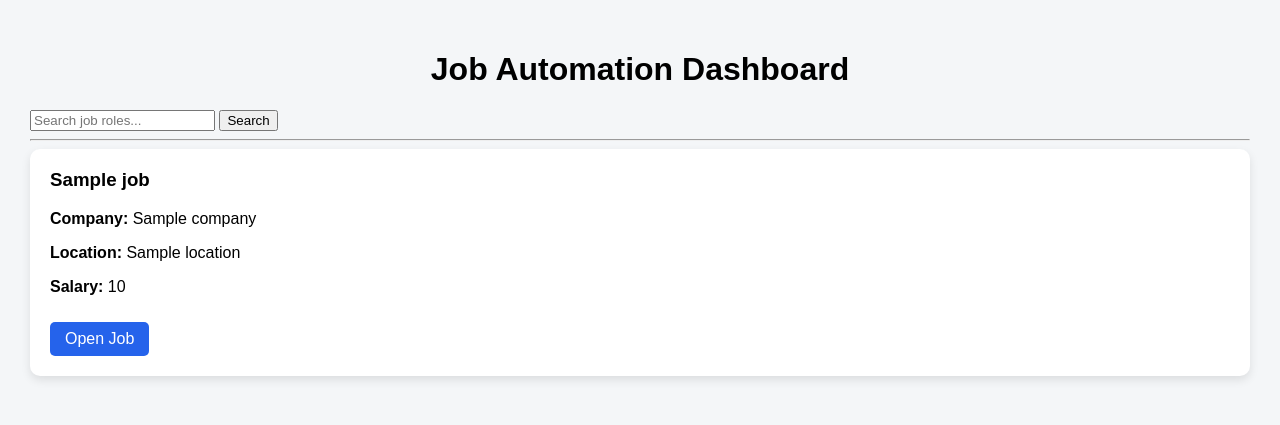
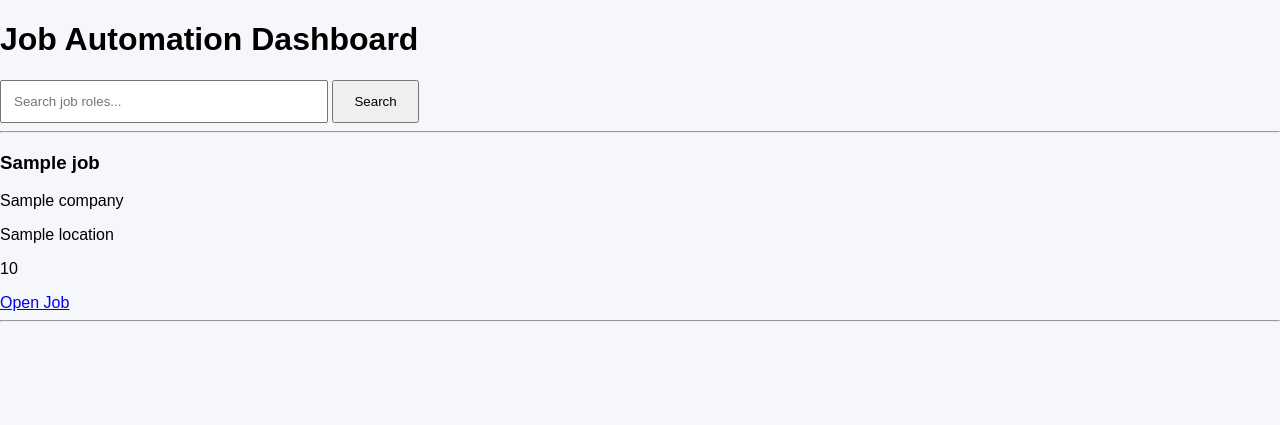
Before and after one commit to imthebest453/Job_automation, a Flask app: template dashboard/templates/base.html in a window 1280 px wide. Shown: the top 425 px of the page. Run offline with Flask 3, Linux system fonts and the light colour scheme; the template is opened without the code that fills it: most values are stand-ins (such as "Sample title", 1, 10 or a date in 2020).

Commit message:
fixed search

```diff
--- a/dashboard/static/css/style.css
+++ b/dashboard/static/css/style.css
@@ -1,61 +1,98 @@
 body {
+
     font-family: Arial, sans-serif;
-    background: #f4f6f8;
     margin: 0;
-    padding: 30px;
+    background: #f5f7fb;
+
 }
 
 
-.container {
-    max-width: 900px;
-    margin: auto;
+
+.navbar {
+
+    background: #111827;
+    color: white;
+    padding: 20px;
+
+    display: flex;
+    justify-content: space-between;
+
 }
 
 
-h1 {
-    text-align: center;
+
+.nav-links a {
+
+    color:white;
+    margin-left:20px;
+    text-decoration:none;
+
 }
+
+
+
+.container {
+
+    padding:30px;
+
+}
+
+
+
+.search-section {
+
+    background:white;
+    padding:25px;
+    border-radius:10px;
+
+}
+
+
+
+input {
+
+    padding:12px;
+    width:300px;
+
+}
+
+
+
+button {
+
+    padding:12px 20px;
+    cursor:pointer;
+
+}
+
+
+
+.stats {
+
+    display:flex;
+    gap:20px;
+    margin-top:30px;
+
+}
+
+
+
+.card {
+
+    background:white;
+    padding:20px;
+    width:200px;
+    border-radius:10px;
+
+}
+
 
 
 .job-card {
 
-    background: white;
-    padding: 20px;
-    margin-bottom: 20px;
-
-    border-radius: 10px;
-
-    box-shadow: 0 4px 10px rgba(0,0,0,0.1);
+    background:white;
+    padding:20px;
+    margin-top:20px;
+    border-radius:10px;
 
 }
-
-
-.job-card h3 {
-    margin-top: 0;
-}
-
-
-.job-card a {
-
-    display: inline-block;
-
-    margin-top: 10px;
-
-    padding: 8px 15px;
-
-    background: #2563eb;
-
-    color: white;
-
-    text-decoration: none;
-
-    border-radius: 5px;
-
-}
-
-
-.job-card a:hover {
-
-    background: #1d4ed8;
-
-}
--- a/dashboard/templates/base.html
+++ b/dashboard/templates/base.html
@@ -22,21 +22,18 @@
 
 {% if jobs %}
     {% for job in jobs %}
-<div class="job-card">
 
     <h3>{{ job.title }}</h3>
 
-    <p><b>Company:</b> {{ job.company }}</p>
+    <p>{{ job.company }}</p>
 
-    <p><b>Location:</b> {{ job.location }}</p>
+    <p>{{ job.location }}</p>
 
-    <p><b>Salary:</b> {{ job.salary }}</p>
+    <p>{{ job.salary }}</p>
 
-    <a href="{{ job.url }}" target="_blank">
-        Open Job
-    </a>
+    <a href="{{ job.url }}">Open Job</a>
 
-</div>
+    <hr>
 
     {% endfor %}
 {% else %}
```
